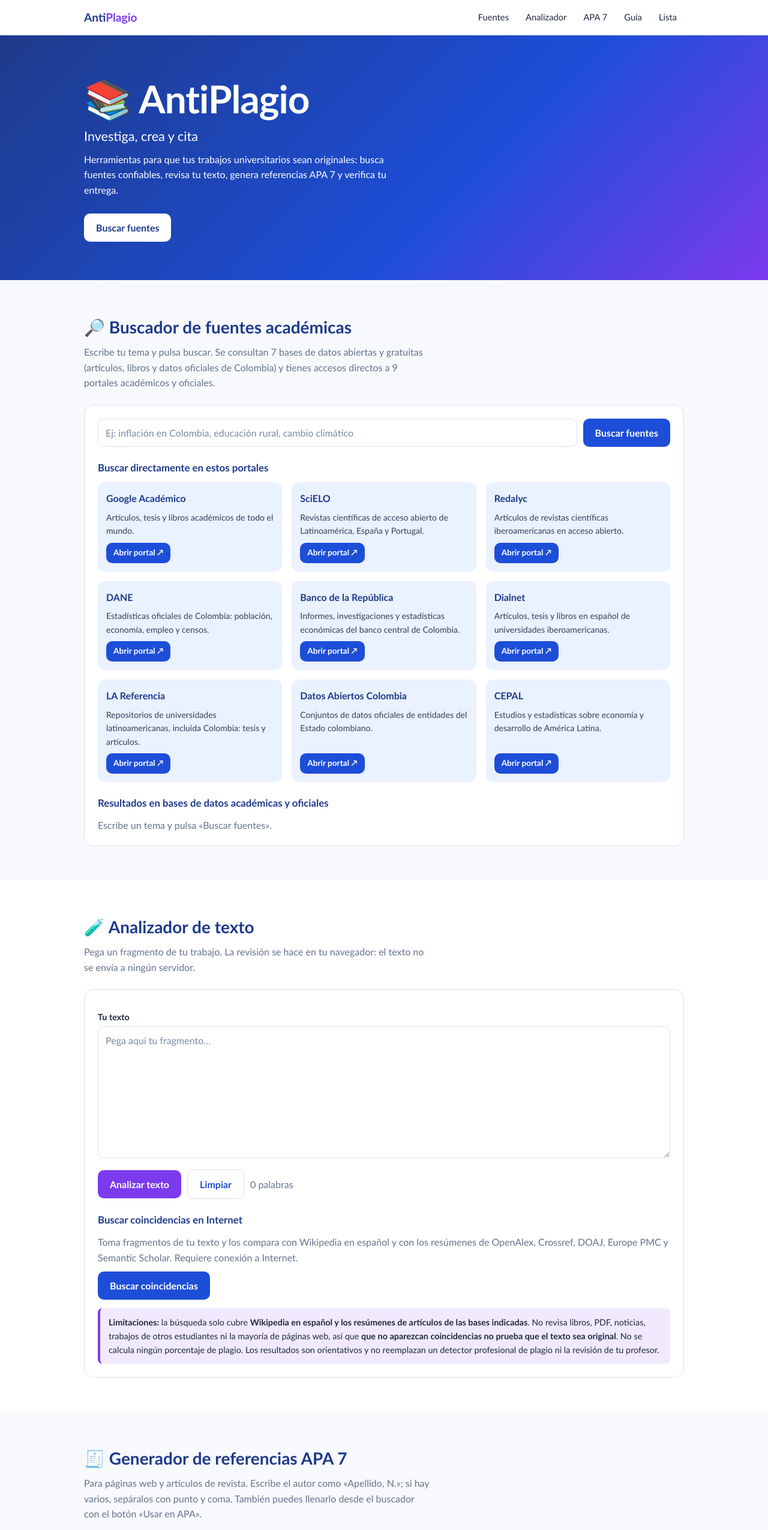
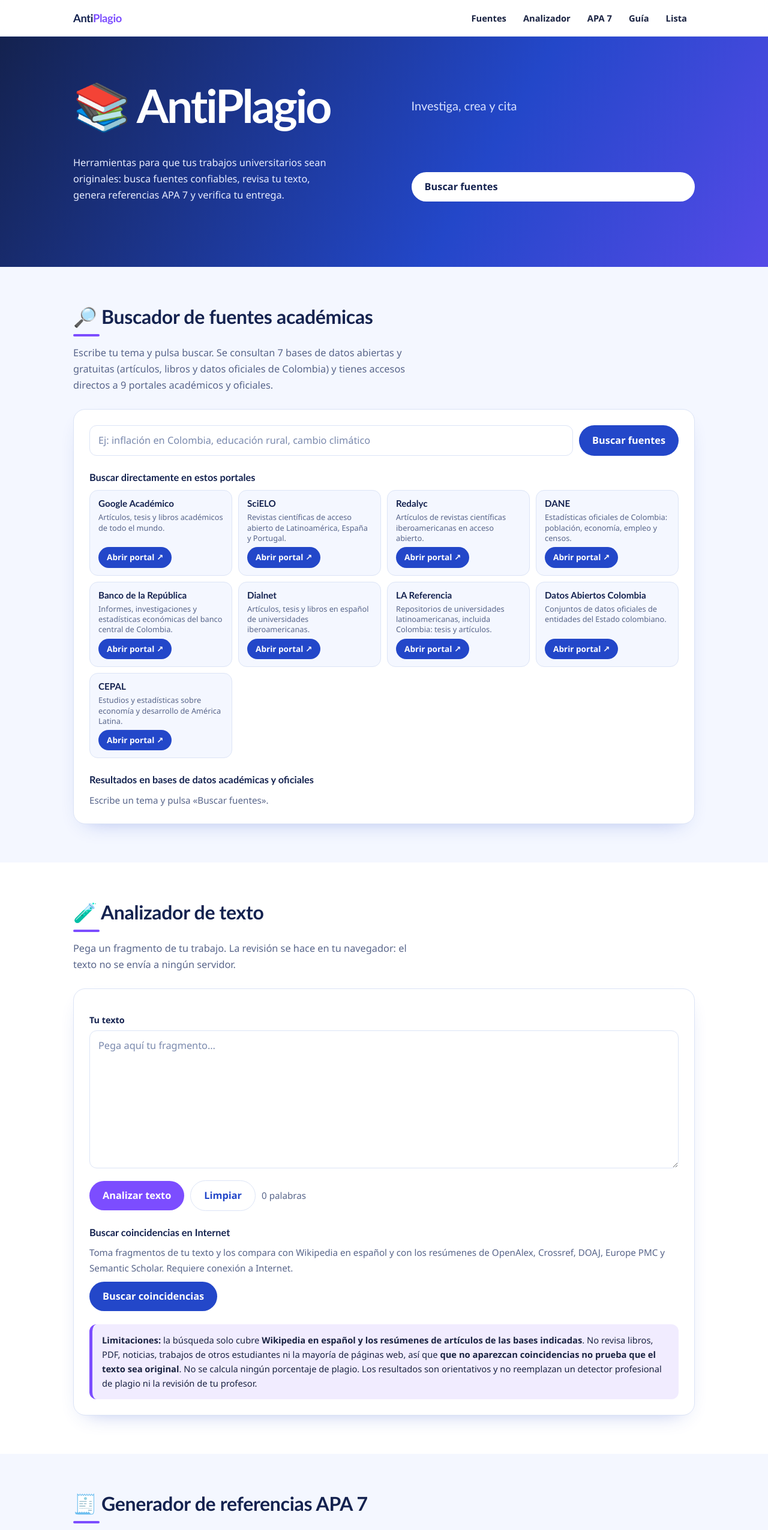
Before and after one commit to ramosbetancourtv17-hue/AntiPlagio, a plain HTML site: page index.html in a window 1280 px wide. Shown: the top 2551 px of the page at 60% size. Drawn offline with Linux system fonts and the light colour scheme.

Commit message:
Update style.css

```diff
--- a/style.css
+++ b/style.css
@@ -1,98 +1,130 @@
-/* ===== 1. VARIABLES (cambia los colores aquí) ===== */
+/* =====================================================================
+   AntiPlagio · style.css
+   Paleta: azul universidad, azul noche, violeta y lila (detalles), hielo.
+   Tipografía: Sora (títulos) + Nunito (texto). Si no cargan, usa la del sistema.
+   ===================================================================== */
 :root{
   color-scheme:light;
-  --azul:#1d4ed8; --azul-osc:#1e3a8a; --azul-cl:#eaf1ff;
-  --morado:#7c3aed; --morado-cl:#f1eaff;
-  --texto:#1e293b; --suave:#64748b; --borde:#dbe3f0; --fondo:#f7f9fd;
-  --alerta:#b45309;
-  --fuente:"Trebuchet MS","Segoe UI",Verdana,sans-serif;
+  --azul:#2347c9; --azul-noche:#14224f; --azul-cl:#e9efff;
+  --violeta:#7c4dff; --violeta-osc:#5f33e0; --lila:#f1ecff;
+  --hielo:#f4f7ff; --blanco:#fff;
+  --texto:#1a2342; --suave:#58658a; --borde:#dce4f6; --alerta:#a8530a;
+  --titulos:"Sora","Trebuchet MS","Segoe UI",sans-serif;
+  --cuerpo:"Nunito","Segoe UI",Verdana,sans-serif;
 }
 *{box-sizing:border-box;margin:0}
-html{scroll-behavior:smooth;scroll-padding-top:70px}
-body{font-family:var(--fuente);color:var(--texto);background:var(--fondo);line-height:1.6}
+html{scroll-behavior:smooth;scroll-padding-top:72px}
+body{font-family:var(--cuerpo);font-size:1.02rem;color:var(--texto);background:var(--hielo);line-height:1.65}
+h1,h2,h3,h4{font-family:var(--titulos);line-height:1.2}
 a{color:var(--azul)}
-:focus-visible{outline:3px solid var(--morado);outline-offset:2px}
-.wrap{max-width:1040px;margin:0 auto;padding:0 20px}
-section{padding:56px 0}
-.alt{background:#fff}
-h2{font-size:1.75rem;color:var(--azul-osc);margin-bottom:6px}
-.sub{color:var(--suave);margin-bottom:24px;max-width:62ch}
-.tit{font-size:1.05rem;color:var(--azul-osc);margin:22px 0 10px}
+:focus-visible{outline:3px solid var(--violeta);outline-offset:2px}
+.wrap{max-width:1080px;margin:0 auto;padding:0 22px}
+section{padding:64px 0}
+section.alt{background:var(--blanco)}
+h2{font-size:clamp(1.5rem,3.4vw,2rem);color:var(--azul-noche);margin-bottom:8px;letter-spacing:-.01em}
+h2::after{content:"";display:block;width:44px;height:4px;border-radius:4px;background:var(--violeta);margin-top:10px}
+.sub{color:var(--suave);margin:14px 0 26px;max-width:64ch}
+.tit{font-size:1.02rem;color:var(--azul-noche);margin:26px 0 12px}
 
-/* ===== 2. NAVEGACIÓN ===== */
-nav{position:sticky;top:0;z-index:10;background:#fff;border-bottom:1px solid var(--borde)}
-nav .wrap{display:flex;align-items:center;justify-content:space-between;gap:12px;height:58px}
-.logo{font-weight:800;font-size:1.2rem;color:var(--azul-osc);text-decoration:none}
-.logo span{color:var(--morado)}
-nav ul{list-style:none;display:flex;gap:4px;overflow-x:auto;padding:0}
-nav li a{display:block;padding:8px 12px;border-radius:8px;text-decoration:none;color:var(--texto);font-size:.92rem;white-space:nowrap;transition:background .2s}
-nav li a:hover{background:var(--azul-cl)}
+/* ===== Navegación ===== */
+nav{position:sticky;top:0;z-index:10;background:rgba(255,255,255,.92);backdrop-filter:blur(8px);border-bottom:1px solid var(--borde)}
+nav .wrap{display:flex;align-items:center;justify-content:space-between;gap:12px;height:60px}
+.logo{font-family:var(--titulos);font-weight:800;font-size:1.15rem;color:var(--azul-noche);text-decoration:none;letter-spacing:-.02em}
+.logo span{color:var(--violeta)}
+nav ul{list-style:none;display:flex;gap:2px;overflow-x:auto;padding:0}
+nav li a{display:block;padding:8px 13px;border-radius:99px;text-decoration:none;color:var(--texto);font-size:.92rem;font-weight:600;white-space:nowrap;transition:background .2s,color .2s}
+nav li a:hover{background:var(--lila);color:var(--violeta-osc)}
 
-/* ===== 3. PORTADA ===== */
-.hero{background:linear-gradient(135deg,var(--azul-osc),var(--azul) 60%,var(--morado));color:#fff;padding:72px 0 64px}
-.hero h1{font-size:clamp(2.4rem,7vw,4rem);letter-spacing:-1px;line-height:1.05}
-.hero .lema{font-size:1.35rem;margin:12px 0 8px}
-.hero .desc{max-width:56ch;opacity:.9;margin-bottom:26px}
+/* ===== Portada: el lema es la estructura ===== */
+.hero{background:var(--azul-noche);background-image:linear-gradient(120deg,#14224f 0%,#2347c9 62%,#7c4dff 130%);color:#fff;padding:76px 0 80px}
+.hero .wrap{display:grid;grid-template-columns:1.1fr 1fr;gap:44px;align-items:center}
+.insignia{display:inline-block;background:rgba(255,255,255,.14);border:1px solid rgba(255,255,255,.25);padding:5px 14px;border-radius:99px;font-size:.85rem;font-weight:700;margin-bottom:18px}
+.hero h1{font-size:clamp(2.8rem,8vw,4.8rem);font-weight:800;letter-spacing:-.04em;line-height:1}
+.hero .lema{font-family:var(--titulos);font-size:1.25rem;margin:14px 0 12px;color:#d9e2ff}
+.hero .desc{max-width:46ch;color:#e8edff;margin-bottom:26px}
 .animar{animation:subir .8s ease both}
-@keyframes subir{from{opacity:0;transform:translateY(18px)}to{opacity:1;transform:none}}
-@media (prefers-reduced-motion:reduce){*{animation:none!important;transition:none!important;scroll-behavior:auto!important}}
+@keyframes subir{from{opacity:0;transform:translateY(16px)}to{opacity:1;transform:none}}
+.pasos{list-style:none;padding:0;display:grid;gap:12px}
+.pasos a{display:grid;grid-template-columns:44px 1fr;grid-template-rows:auto auto;column-gap:14px;align-items:center;background:rgba(255,255,255,.1);border:1px solid rgba(255,255,255,.22);border-radius:16px;padding:14px 16px;color:#fff;text-decoration:none;transition:background .2s,transform .2s}
+.pasos a:hover{background:rgba(255,255,255,.2);transform:translateX(4px)}
+.pasos .n{grid-row:1/3;width:44px;height:44px;border-radius:50%;background:#fff;color:var(--azul);display:grid;place-items:center;font-family:var(--titulos);font-weight:800;font-size:1.1rem}
+.pasos li:nth-child(2) .n{color:var(--violeta-osc)}
+.pasos b{font-family:var(--titulos);font-size:1.12rem}
+.pasos small{color:#dbe4ff;font-size:.9rem;line-height:1.4}
 
-/* ===== 4. COMPONENTES ===== */
-.btn{display:inline-block;border:0;cursor:pointer;font:inherit;font-weight:700;padding:11px 20px;border-radius:10px;background:var(--azul);color:#fff;text-decoration:none;transition:transform .15s,background .2s}
-.btn:hover{background:var(--azul-osc);transform:translateY(-1px)}
-.btn.mor{background:var(--morado)} .btn.mor:hover{background:#6d28d9}
-.btn.blanco{background:#fff;color:var(--azul-osc)} .btn.blanco:hover{background:var(--azul-cl)}
-.btn.ghost{background:#fff;color:var(--azul);border:1px solid var(--borde)}
-.btn.ghost:hover{background:var(--azul-cl)}
-.btn.chico{padding:6px 12px;font-size:.85rem}
-.panel{background:#fff;border:1px solid var(--borde);border-radius:16px;padding:22px}
-label{display:block;font-weight:700;font-size:.9rem;margin:12px 0 4px}
-input,select,textarea{width:100%;font:inherit;padding:10px 12px;border:1px solid var(--borde);border-radius:10px;background:#fff;color:var(--texto)}
-input::placeholder,textarea::placeholder{color:#7a8aa5;opacity:1}
-textarea{min-height:220px;resize:vertical}
+/* ===== Componentes ===== */
+.btn{display:inline-block;border:0;cursor:pointer;font:inherit;font-weight:800;padding:11px 22px;border-radius:99px;background:var(--azul);color:#fff;text-decoration:none;transition:transform .15s,background .2s}
+.btn:hover{background:var(--azul-noche);transform:translateY(-1px)}
+.btn:disabled{opacity:.6;cursor:wait;transform:none}
+.btn.mor{background:var(--violeta)} .btn.mor:hover{background:var(--violeta-osc)}
+.btn.blanco{background:#fff;color:var(--azul-noche)} .btn.blanco:hover{background:var(--lila)}
+.btn.ghost{background:#fff;color:var(--azul);border:1.5px solid var(--borde)}
+.btn.ghost:hover{background:var(--azul-cl);border-color:var(--azul)}
+.btn.chico{padding:6px 14px;font-size:.85rem}
+.panel{background:var(--blanco);border:1px solid var(--borde);border-radius:20px;padding:26px;box-shadow:0 14px 34px -22px rgba(35,71,201,.45)}
+label{display:block;font-weight:700;font-size:.9rem;margin:14px 0 5px;color:var(--azul-noche)}
+input,select,textarea{width:100%;font:inherit;padding:11px 14px;border:1.5px solid var(--borde);border-radius:12px;background:#fff;color:var(--texto);transition:border-color .2s,box-shadow .2s}
+input:focus,select:focus,textarea:focus{outline:none;border-color:var(--violeta);box-shadow:0 0 0 4px rgba(124,77,255,.15)}
+input::placeholder,textarea::placeholder{color:#7a89ad;opacity:1}
+textarea{min-height:230px;resize:vertical;line-height:1.6}
 .fila{display:flex;gap:10px;flex-wrap:wrap}
 .fila>input{flex:1;min-width:220px;width:auto}
-.grid{display:grid;gap:16px;grid-template-columns:repeat(auto-fit,minmax(240px,1fr))}
-.tarjeta{background:#fff;border:1px solid var(--borde);border-radius:14px;padding:18px;border-top:4px solid var(--azul)}
-.tarjeta:nth-child(even){border-top-color:var(--morado)}
-.tarjeta .ico{font-size:1.8rem}
-.tarjeta h3{font-size:1.05rem;margin:6px 0 4px;color:var(--azul-osc)}
-.tarjeta p,.tarjeta li{font-size:.94rem;color:#334155}
+.grid{display:grid;gap:18px;grid-template-columns:repeat(auto-fit,minmax(250px,1fr))}
+.msg{margin-top:8px;color:var(--suave);font-size:.95rem}
+.msg.err{color:var(--alerta);font-weight:600}
+.aviso{background:var(--lila);border-left:5px solid var(--violeta);padding:14px 16px;border-radius:12px;font-size:.92rem;margin-top:22px}
+
+/* Guía: tarjetas con icono */
+.tarjeta{background:var(--hielo);border:1px solid var(--borde);border-radius:18px;padding:22px}
+.tarjeta:nth-child(even){background:var(--lila);border-color:#e3d9ff}
+.tarjeta .ico{width:52px;height:52px;border-radius:14px;background:#fff;display:grid;place-items:center;font-size:1.7rem;margin-bottom:10px;box-shadow:0 6px 14px -8px rgba(35,71,201,.5)}
+.tarjeta h3{font-size:1.05rem;margin:2px 0 6px;color:var(--azul-noche)}
+.tarjeta p,.tarjeta li{font-size:.95rem;color:#33405f}
 .tarjeta ul{padding-left:18px}
-.portal{display:flex;flex-direction:column;gap:8px;align-items:flex-start;background:var(--azul-cl);border-radius:12px;padding:14px}
-.portal h4{color:var(--azul-osc)}
-.portal p{font-size:.88rem;color:#334155;flex:1}
-.aviso{background:var(--morado-cl);border-left:4px solid var(--morado);padding:12px 14px;border-radius:8px;font-size:.9rem;margin:14px 0 0}
-.resultado{background:#fff;border:1px solid var(--borde);border-radius:12px;padding:14px 16px;margin-top:12px}
-.resultado h4{color:var(--azul-osc)}
+
+/* Portales y resultados del buscador */
+#portales{grid-template-columns:repeat(auto-fit,minmax(135px,1fr));gap:10px}
+.portal{display:flex;flex-direction:column;gap:6px;align-items:flex-start;background:var(--hielo);border:1px solid var(--borde);border-radius:14px;padding:12px 14px}
+.portal h4{font-size:.95rem;color:var(--azul-noche)}
+.portal p{font-size:.8rem;line-height:1.35;color:var(--suave);flex:1}
+@media (min-width:700px){#portales{grid-template-columns:repeat(auto-fit,minmax(190px,1fr))}}
+.grupo{margin-top:22px;border-top:2px solid var(--azul-cl);padding-top:12px}
+.grupo h4{color:var(--azul-noche);font-size:1rem}
+.grupo h4 small{display:block;font-family:var(--cuerpo);font-weight:400;color:var(--suave);font-size:.82rem}
+.resultado{background:#fff;border:1px solid var(--borde);border-left:4px solid var(--azul);border-radius:12px;padding:14px 16px;margin-top:10px}
+.resultado h4{color:var(--azul-noche);font-size:1rem;margin-bottom:4px}
 .resultado small{color:var(--suave)}
-.fuente-tag{display:inline-block;background:var(--morado-cl);color:#5b21b6;font-size:.75rem;font-weight:700;padding:2px 8px;border-radius:6px;margin-right:6px}
-.msg{margin-top:8px;color:var(--suave)}
-.msg.err{color:var(--alerta)}
+.resultado .btn{margin-left:6px}
+.fuente-tag{display:inline-block;background:var(--lila);color:#4f2bc2;font-size:.75rem;font-weight:800;padding:2px 10px;border-radius:99px;margin-right:6px}
 
 /* Analizador */
-.stats{display:flex;gap:12px;flex-wrap:wrap;margin:14px 0}
-.stat{background:var(--azul-cl);border-radius:10px;padding:8px 14px;font-size:.9rem}
-.stat b{font-size:1.3rem;color:var(--azul-osc);display:block}
-.hallazgo{border-left:4px solid var(--alerta);background:#fffbeb;padding:8px 12px;margin:8px 0;border-radius:6px;font-size:.92rem}
+.stats{display:flex;gap:12px;flex-wrap:wrap;margin:16px 0}
+.stat{background:var(--azul-cl);border-radius:14px;padding:10px 16px;font-size:.88rem;color:var(--suave)}
+.stat b{font-family:var(--titulos);font-size:1.5rem;color:var(--azul);display:block;line-height:1.2}
+.hallazgo{border-left:4px solid var(--alerta);background:#fff8ec;padding:10px 14px;margin:9px 0;border-radius:10px;font-size:.93rem;word-break:break-word}
 .hallazgo em{color:var(--alerta);font-style:normal;font-weight:700}
-.coinc{border-left:4px solid var(--morado);background:var(--morado-cl);padding:10px 14px;margin:10px 0;border-radius:8px;font-size:.92rem;word-break:break-word}
-#resultadoAnalisis h3{margin-top:16px;color:var(--azul-osc)}
+.coinc{border-left:4px solid var(--violeta);background:var(--lila);padding:12px 16px;margin:10px 0;border-radius:10px;font-size:.93rem;word-break:break-word}
+#resultadoAnalisis h3{margin-top:18px;color:var(--azul-noche);font-size:1.05rem}
 #resultadoAnalisis ul{padding-left:20px}
 
 /* APA */
-#refSalida{background:var(--azul-cl);border-radius:10px;padding:14px 14px 14px 2.5rem;text-indent:-1.5rem;margin-top:14px;min-height:54px;word-break:break-word}
+#refSalida{background:var(--azul-cl);border-radius:14px;padding:16px 16px 16px 2.7rem;text-indent:-1.6rem;margin-top:16px;min-height:56px;word-break:break-word}
 
 /* Lista de verificación */
-.check{display:flex;gap:10px;align-items:flex-start;padding:10px 12px;border:1px solid var(--borde);border-radius:10px;margin:0 0 8px;cursor:pointer;background:#fff;font-weight:400}
-.check input{width:20px;height:20px;margin-top:2px;accent-color:var(--morado);flex:none}
-.barra{height:14px;background:var(--borde);border-radius:99px;overflow:hidden;margin:16px 0 8px}
-.barra div{height:100%;width:0;background:linear-gradient(90deg,var(--azul),var(--morado));transition:width .4s ease}
+.check{display:flex;gap:12px;align-items:flex-start;padding:12px 14px;border:1.5px solid var(--borde);border-radius:14px;margin:0 0 9px;cursor:pointer;background:#fff;font-weight:600;transition:background .2s,border-color .2s}
+.check:hover{border-color:var(--violeta)}
+.check:has(input:checked){background:var(--lila);border-color:var(--violeta)}
+.check input{width:21px;height:21px;margin-top:2px;accent-color:var(--violeta);flex:none;padding:0}
+.barra{height:14px;background:var(--azul-cl);border-radius:99px;overflow:hidden;margin:18px 0 10px}
+.barra div{height:100%;width:0;background:linear-gradient(90deg,var(--azul),var(--violeta));border-radius:99px;transition:width .5s ease}
 
-footer{background:var(--azul-osc);color:#cbd5f5;padding:28px 0;font-size:.88rem;text-align:center}
+footer{background:var(--azul-noche);color:#c9d4f5;padding:34px 0;font-size:.9rem;text-align:center}
+footer b{font-family:var(--titulos);color:#fff}
 
-/* Resultados agrupados por base de datos */
-.grupo{margin-top:18px;border-top:2px solid var(--azul-cl);padding-top:10px}
-.grupo h4{color:var(--azul-osc)}
-.grupo h4 small{display:block;font-weight:400;color:var(--suave);font-size:.82rem}
-.resultado .btn{margin-left:6px}
+@media (max-width:820px){
+  .hero{padding:52px 0 56px}
+  .hero .wrap{grid-template-columns:1fr;gap:30px}
+  section{padding:48px 0}
+  .panel{padding:20px 16px}
+}
+@media (prefers-reduced-motion:reduce){*{animation:none!important;transition:none!important;scroll-behavior:auto!important}}
```
